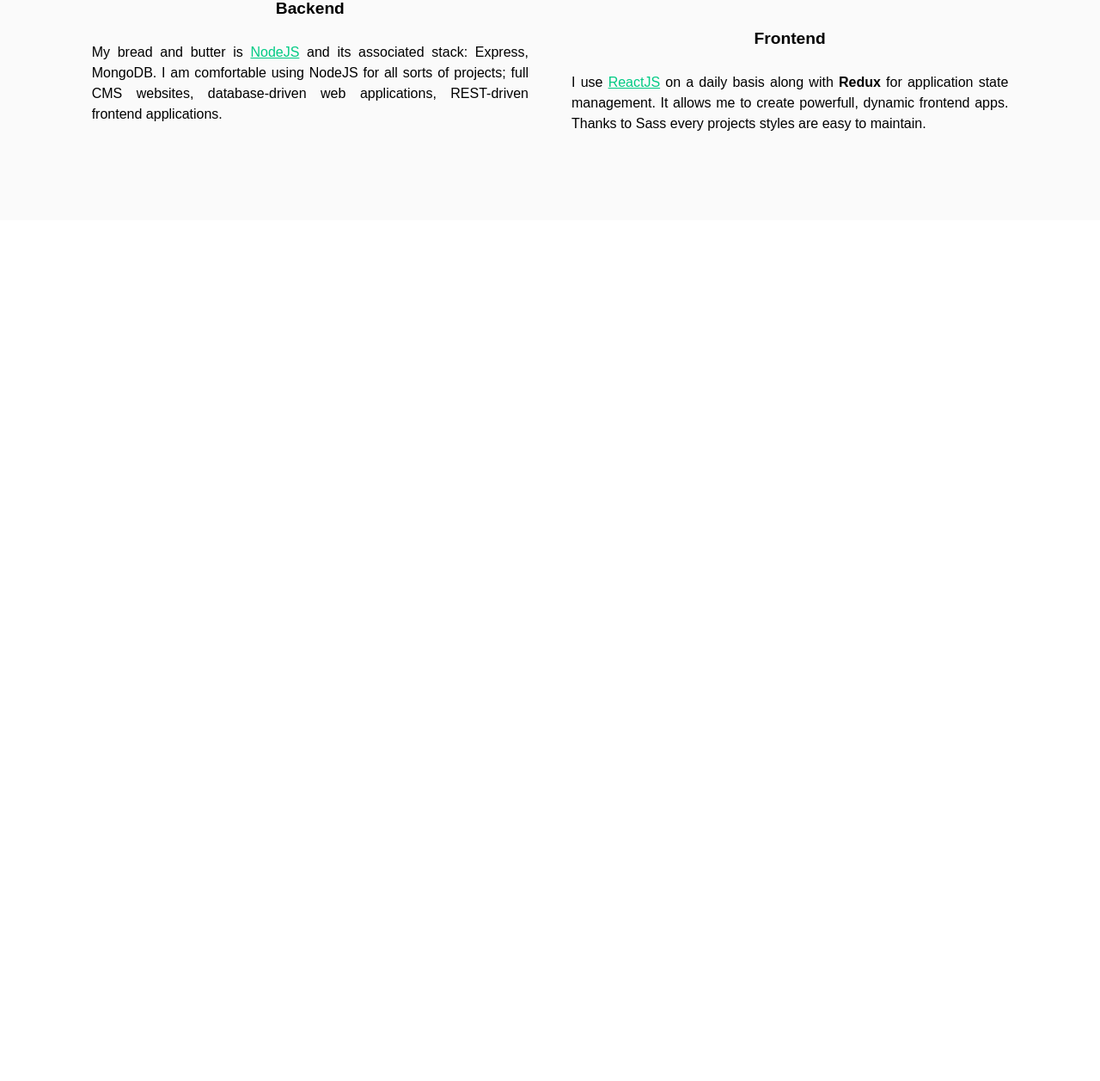
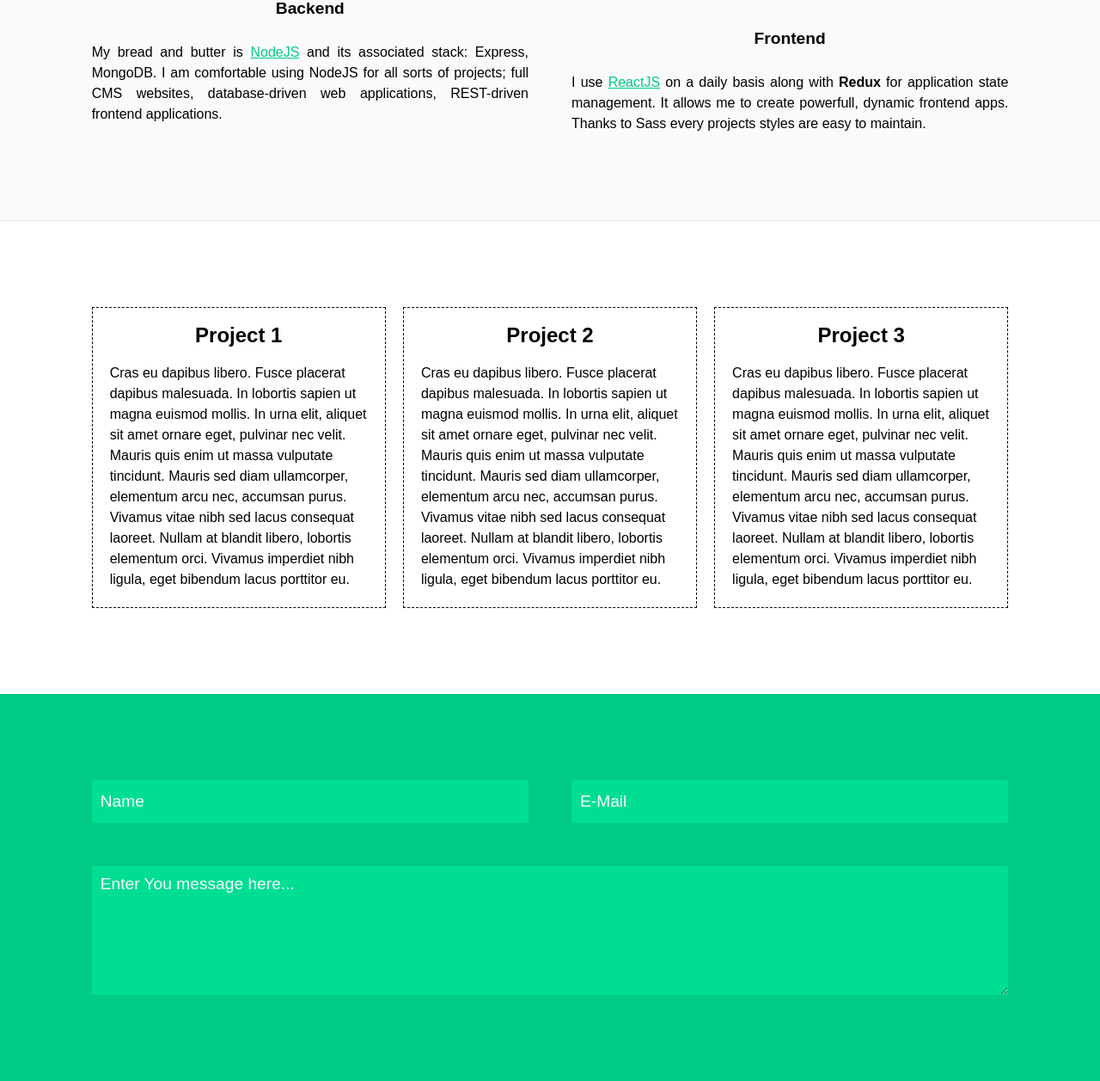
Before and after one commit to mariusz-ba/portfolio-old, a website: page index.html in a window 1280 px wide. Shown: the part 913-2170 px from the top of the page at 86% size. Before the commit the page ends 1169 px from the top, so only its background shows below. Drawn offline with Linux system fonts and the light colour scheme.

Commit message:
Create portfolio and contact template

```diff
--- a/index.html
+++ b/index.html
@@ -57,6 +57,41 @@
       </div>
     </section>
 
+    <section>
+      <div class="wrapper">
+        <div class="portfolio">
+          <div class="portfolio__item">
+            <h3 class="portfolio__heading">Project 1</h3>
+            <p class="portfolio__paragraph">Cras eu dapibus libero. Fusce placerat dapibus malesuada. In lobortis sapien ut magna euismod mollis. In urna elit, aliquet sit amet ornare eget, pulvinar nec velit. Mauris quis enim ut massa vulputate tincidunt. Mauris sed diam ullamcorper, elementum arcu nec, accumsan purus. Vivamus vitae nibh sed lacus consequat laoreet. Nullam at blandit libero, lobortis elementum orci. Vivamus imperdiet nibh ligula, eget bibendum lacus porttitor eu.</p>
+          </div>
+          <div class="portfolio__item">
+            <h3 class="portfolio__heading">Project 2</h3>
+            <p class="portfolio__paragraph">Cras eu dapibus libero. Fusce placerat dapibus malesuada. In lobortis sapien ut magna euismod mollis. In urna elit, aliquet sit amet ornare eget, pulvinar nec velit. Mauris quis enim ut massa vulputate tincidunt. Mauris sed diam ullamcorper, elementum arcu nec, accumsan purus. Vivamus vitae nibh sed lacus consequat laoreet. Nullam at blandit libero, lobortis elementum orci. Vivamus imperdiet nibh ligula, eget bibendum lacus porttitor eu.</p>
+          </div>
+          <div class="portfolio__item">
+            <h3 class="portfolio__heading">Project 3</h3>
+            <p class="portfolio__paragraph">Cras eu dapibus libero. Fusce placerat dapibus malesuada. In lobortis sapien ut magna euismod mollis. In urna elit, aliquet sit amet ornare eget, pulvinar nec velit. Mauris quis enim ut massa vulputate tincidunt. Mauris sed diam ullamcorper, elementum arcu nec, accumsan purus. Vivamus vitae nibh sed lacus consequat laoreet. Nullam at blandit libero, lobortis elementum orci. Vivamus imperdiet nibh ligula, eget bibendum lacus porttitor eu.</p>
+          </div>
+        </div>
+      </div>
+    </section>
+
+    <section class="green">
+      <div class="wrapper">
+        <div class="contact">
+          <form class="contact__form">
+            <div class="contact__row">
+              <input placeholder="Name" type="text" class="contact__form--name">
+              <input placeholder="E-Mail" type="email" class="contact__form--email">
+            </div>
+            <div class="contact__row">
+              <textarea name="content" id="contact-content" cols="30" rows="10" class="contact__form--content" placeholder="Enter You message here..."></textarea>
+            </div>
+          </form>
+        </div>
+      </div>
+    </section>
+
     <!-- Footer -->
     <footer></footer>
   </body>
--- /dev/null
+++ b/scss/components/_contact.scss
@@ -0,0 +1,67 @@
+@import '../base/_constants';
+@import '../base/_typography';
+
+.green {
+  background: $secondary-background;
+  color: $secondary-color;
+}
+
+.contact {
+  padding: 100px 0;
+
+  .contact__form {
+    display: grid;
+    grid-template-rows: 50px 150px;
+    grid-row-gap: 50px;
+
+    input, textarea {
+      border: 0;
+      outline: 0;
+      background: $teritary-background;
+      border-radius: 3px;
+      padding: 10px;
+      font-size: 1.2em;
+      color: $secondary-color;
+      font-family: $font-stack;
+
+      &:focus {
+        box-shadow: inset 0 0 2px #666;
+      }
+
+      &::placeholder {
+        color: #fafafa;
+      }
+    }
+
+    .contact__row {
+      display: grid;
+      grid-template-columns: 1fr 1fr;
+      grid-column-gap: 50px;
+    }
+
+    .contact__form--name {
+      grid-column: span 1;
+    }
+
+    .contact__form--email {
+      grid-column: span 1;
+    }
+
+    .contact__form--content {
+      grid-column: span 2;
+    }
+  }
+}
+
+@media screen and (max-width: 768px) {
+  .contact {
+    .contact__form {
+      grid-template-rows: auto auto auto;
+
+      .contact__row {
+        grid-template-columns: 1fr;
+        grid-row-gap: 50px;
+      }
+    }
+  }
+}
--- /dev/null
+++ b/scss/components/_portfolio.scss
@@ -0,0 +1,35 @@
+@import '../base/_constants';
+
+.portfolio {
+  display: grid;
+  grid-template-columns: 1fr 1fr 1fr;
+  grid-column-gap: 20px;
+  padding: 100px 0;
+
+  .portfolio__item {
+    grid-column: span 1;
+    padding: 20px;
+    transition: 0.1s linear all;
+    border: 1px dashed black;
+
+    .portfolio__heading {
+      font-size: 1.5em;
+      font-weight: bold;
+      text-align: center;
+      margin-bottom: 20px;
+    }
+
+    &:hover {
+      cursor: pointer;
+      background: $secondary-background;
+      color: $secondary-color;
+    }
+  }
+}
+
+@media screen and (max-width: 768px) {
+  .portfolio {
+    grid-template-columns: 1fr;
+    grid-row-gap: 20px;
+  }
+}
--- a/scss/main.scss
+++ b/scss/main.scss
@@ -9,13 +9,13 @@
 
 @import 'components/_brief';
 @import 'components/_stack';
+@import 'components/_portfolio';
+@import 'components/_contact';
 
 .light {
   background: $primary-background;
-}
-
-.shadow {
   border-bottom: 1px solid rgba(0,0,0,.125);
+  border-top: 1px solid rgba(0,0,0,.125);
 }
 
 body {
```
Also changed, not shown: css/style.css.
